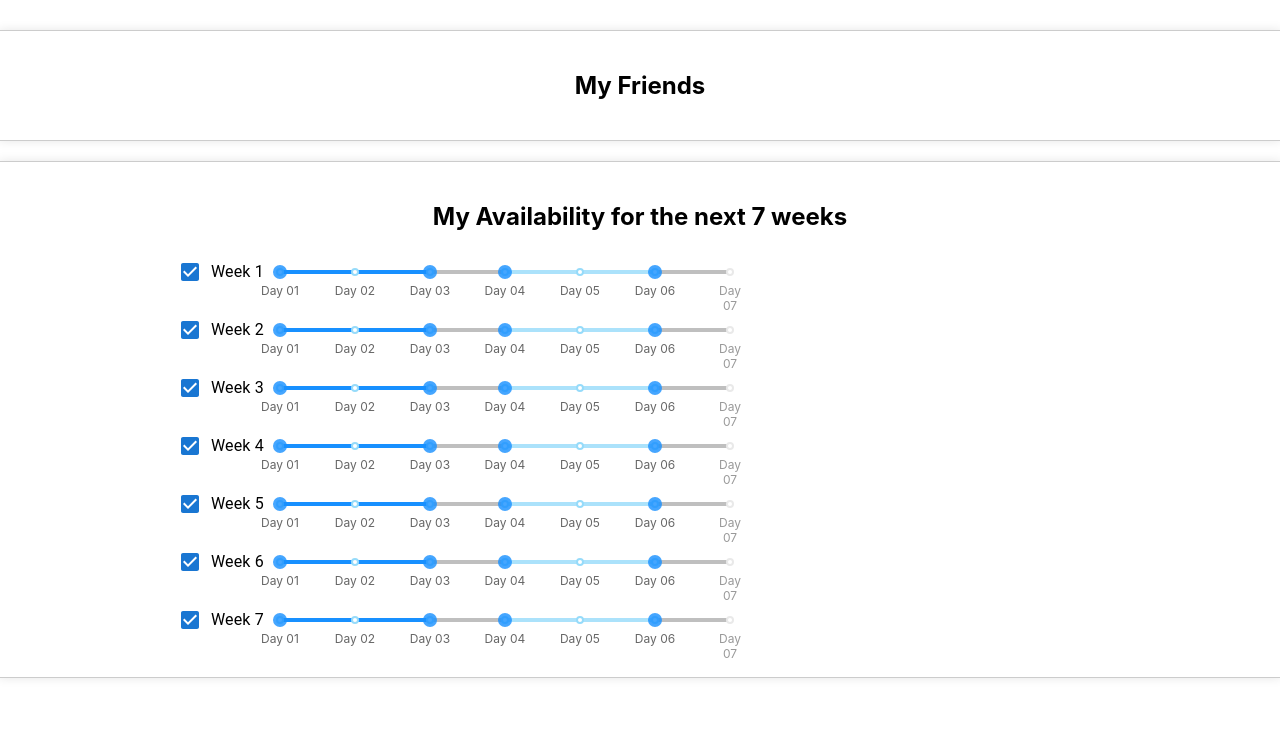
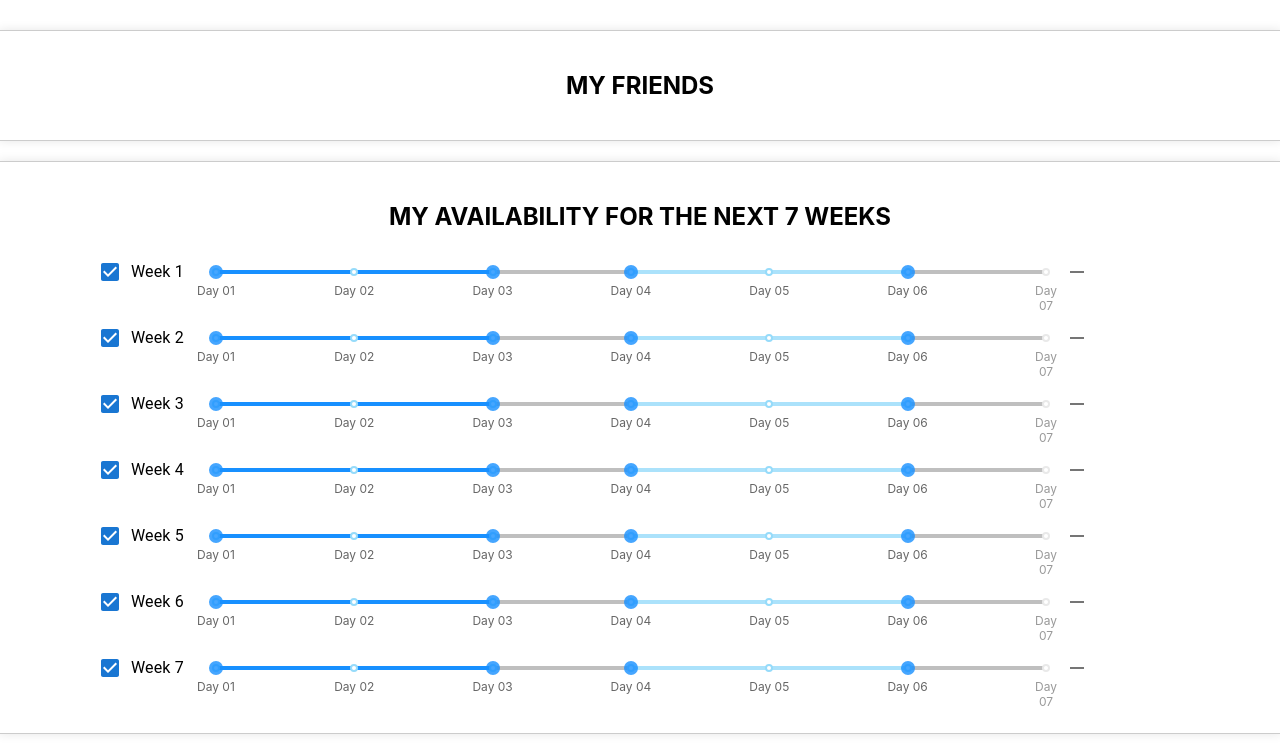
Before and after one commit to shashperera/stafftribes-challenge, a React (Create React App) app: page / in a window 1280 px wide. Shown: the top 744 px of the page. Built offline with nearby package versions, Linux system fonts and the light colour scheme.

Commit message:
Add/remove function for buttons

```diff
--- a/src/App.js
+++ b/src/App.js
@@ -7,12 +7,12 @@ function App() {
   return (
     <div className="App">
       <div className="card">
-        <h2>My Friends</h2>
+        <h2>MY FRIENDS</h2>
         <AvailabilityResults />
       </div>
 
       <div className="card">
-        <h2>My Availability for the next 7 weeks</h2>
+        <h2>MY AVAILABILITY FOR THE NEXT 7 WEEKS</h2>
         <DayAvailability />
       </div>
     </div>
--- /dev/null
+++ b/src/components/DayAvailability/DayAvailability.css
@@ -0,0 +1,17 @@
+.button-primary {
+  color: #fff;
+  background-color: #1890ff;
+  width: 30px;
+  height: 30px;
+}
+
+.button-primary:hover {
+  background-color: #096dd9;
+}
+
+.weekBox {
+  display: flex;
+  flex-direction: row;
+  align-items: center;
+  margin-bottom: 20px;
+}
--- a/src/components/DayAvailability/DayAvailability.js
+++ b/src/components/DayAvailability/DayAvailability.js
@@ -1,8 +1,10 @@
 import React from 'react';
 import Box from '@mui/material/Box';
 import Week from './Week';
+import './DayAvailability.css';
 
-// Main component managing all weeks
+
+// Compoenent to manage all the weeks
 const daysOfWeek = ['Day 01', 'Day 02', 'Day 03', 'Day 04', 'Day 05', 'Day 06', 'Day 07'];
 
 function DayAvailability() {
@@ -27,10 +29,45 @@ function DayAvailability() {
     });
   };
 
+  // //Handling of adding a new range to slider on button click
+  // const handleAddRangeClick = (weekNumber) => {
+  //   setWeeks((prevWeeks) => {
+  //     const newWeeks = [...prevWeeks];
+  //     const currentRange = newWeeks[weekNumber].selectedRanges[0];
+  //     newWeeks[weekNumber].selectedRanges.push([currentRange[1] + 1, currentRange[1] + 3]); // Add a new range
+  //     return newWeeks;
+  //   });
+  // };
+
+  // Toggle of adding/removing a new range to the slider on button click
+  const handleToggleRangeClick = (weekNumber) => {
+    setWeeks((prevWeeks) => {
+      const newWeeks = [...prevWeeks];
+      const currentRanges = newWeeks[weekNumber].selectedRanges;
+
+      // If there is only one range, add a new range; otherwise, remove the last range
+      if (currentRanges.length === 1) {
+        newWeeks[weekNumber].selectedRanges.push([currentRanges[0][1] + 1, currentRanges[0][1] + 3]);
+      } else {
+        newWeeks[weekNumber].selectedRanges.pop();
+      }
+      // Toggle the displayAddRange flag
+      newWeeks[weekNumber].displayAddRange = !newWeeks[weekNumber].displayAddRange;
+      return newWeeks;
+    });
+  };
+
   return (
-    <Box sx={{ width: 550, marginInlineStart: 20 }}>
+    <Box sx={{ width: '80%', marginInlineStart: 10 }}>
       {weeks.map((week, index) => (
-        <Week key={index} weekNumber={index} state={week} onSliderChange={handleSliderChange} onCheckboxChange={handleCheckboxChange} />
+        <Week
+          key={index}
+          weekNumber={index}
+          state={week}
+          onSliderChange={handleSliderChange}
+          onCheckboxChange={handleCheckboxChange}
+          onToggleRangeClick={handleToggleRangeClick}
+        />
       ))}
     </Box>
   );
--- a/src/components/DayAvailability/Week.js
+++ b/src/components/DayAvailability/Week.js
@@ -2,17 +2,27 @@ import React from 'react';
 import WeekCheckbox from './WeekCheckbox';
 import WeekSlider from './WeekSlider';
 import Box from '@mui/material/Box';
+import Button from '@mui/material/Button';
+import IconButton from '@mui/material/IconButton';
+import AddIcon from '@mui/icons-material/Add';
+import RemoveIcon from '@mui/icons-material/Remove';
+import './DayAvailability.css';
 
 
-// Combined component for each week containing checkbox and slider
-function Week({ weekNumber, state, onSliderChange, onCheckboxChange }) {
-  const { selectedRanges, sliderDisabled } = state;
+// Combined component for each week containing checkbox, slider, and add/remove range button
+function Week({ weekNumber, state, onSliderChange, onCheckboxChange, onToggleRangeClick }) {
+  const { selectedRanges, sliderDisabled, displayAddRange } = state;
 
   return (
-    <Box sx={{ display: 'flex', flexDirection: 'row', alignItems: 'center', marginBottom: 2 }}>
-      <WeekCheckbox weekNumber={weekNumber} checked={!sliderDisabled} onChange={onCheckboxChange} />
-      <WeekSlider selectedRanges={selectedRanges} onSliderChange={(values) => onSliderChange(weekNumber, values)} sliderDisabled={sliderDisabled} />
-    </Box>
+    <Box className="weekBox" sx={{ display: 'flex', flexDirection: 'row', alignItems: 'center', marginBottom: 3}}>
+    <WeekCheckbox weekNumber={weekNumber} checked={!sliderDisabled} onChange={onCheckboxChange} />
+    <WeekSlider selectedRanges={selectedRanges} onSliderChange={(values) => onSliderChange(weekNumber, values)} sliderDisabled={sliderDisabled} />
+    {sliderDisabled ? null : (
+      <IconButton onClick={() => onToggleRangeClick(weekNumber)} sx={{ marginLeft: 2 }} className="button-primary">
+        {displayAddRange ? <AddIcon /> : <RemoveIcon />}
+      </IconButton>
+    )}
+  </Box>
   );
 }
 
--- a/src/components/DayAvailability/WeekCheckbox.js
+++ b/src/components/DayAvailability/WeekCheckbox.js
@@ -6,8 +6,9 @@ import Checkbox from '@mui/material/Checkbox';
 function WeekCheckbox({ weekNumber, checked, onChange }) {
   return (
     <FormControlLabel
+      sx={{ display: 'flex', alignItems: 'center', marginRight: 4 }}
+      label={`Week ${weekNumber + 1}`}
       control={<Checkbox checked={checked} onChange={() => onChange(weekNumber)} />}
-      label={`Week ${weekNumber + 1}`}
     />
   );
 }
--- a/src/index.js
+++ b/src/index.js
@@ -2,7 +2,6 @@ import React from 'react';
 import ReactDOM from 'react-dom/client';
 import './index.css';
 import App from './App';
-import reportWebVitals from './reportWebVitals';
 
 const root = ReactDOM.createRoot(document.getElementById('root'));
 root.render(
@@ -14,4 +13,3 @@ root.render(
 // If you want to start measuring performance in your app, pass a function
 // to log results (for example: reportWebVitals(console.log))
 // or send to an analytics endpoint. Learn more: https://bit.ly/CRA-vitals
-reportWebVitals();
--- a/src/reportWebVitals.js
+++ /dev/null
@@ -1,13 +0,0 @@
-const reportWebVitals = onPerfEntry => {
-  if (onPerfEntry && onPerfEntry instanceof Function) {
-    import('web-vitals').then(({ getCLS, getFID, getFCP, getLCP, getTTFB }) => {
-      getCLS(onPerfEntry);
-      getFID(onPerfEntry);
-      getFCP(onPerfEntry);
-      getLCP(onPerfEntry);
-      getTTFB(onPerfEntry);
-    });
-  }
-};
-
-export default reportWebVitals;
```
Also changed, not shown: src/setupTests.js (deleted, +0 -5 lines), src/logo.svg (deleted).
